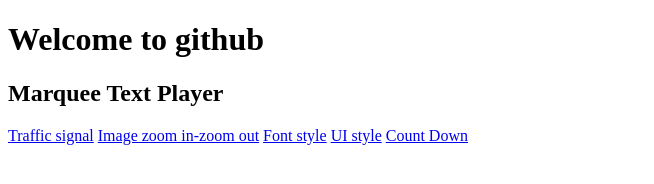
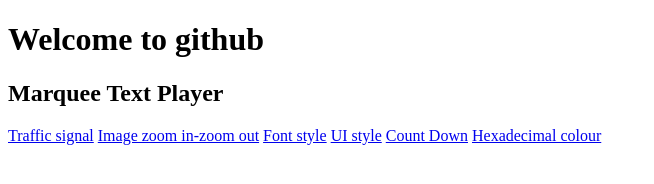
Before and after one commit to GauriSakshi/Assignment, a plain HTML site: page index.html in a window 1280 px wide. Shown: the whole page, without its empty margins (0-654 px from the left). Drawn offline with Linux system fonts and the light colour scheme.

Commit message:
Update index.html

```diff
--- a/index.html
+++ b/index.html
@@ -13,6 +13,8 @@
     <a href="font.html">Font style</a>
     <a href="dis.html">UI style</a>
      <a href="butn.html">Count Down</a>
+      <a href="disc.html">Hexadecimal colour</a>
+
 
 </body>
 </html>
```
